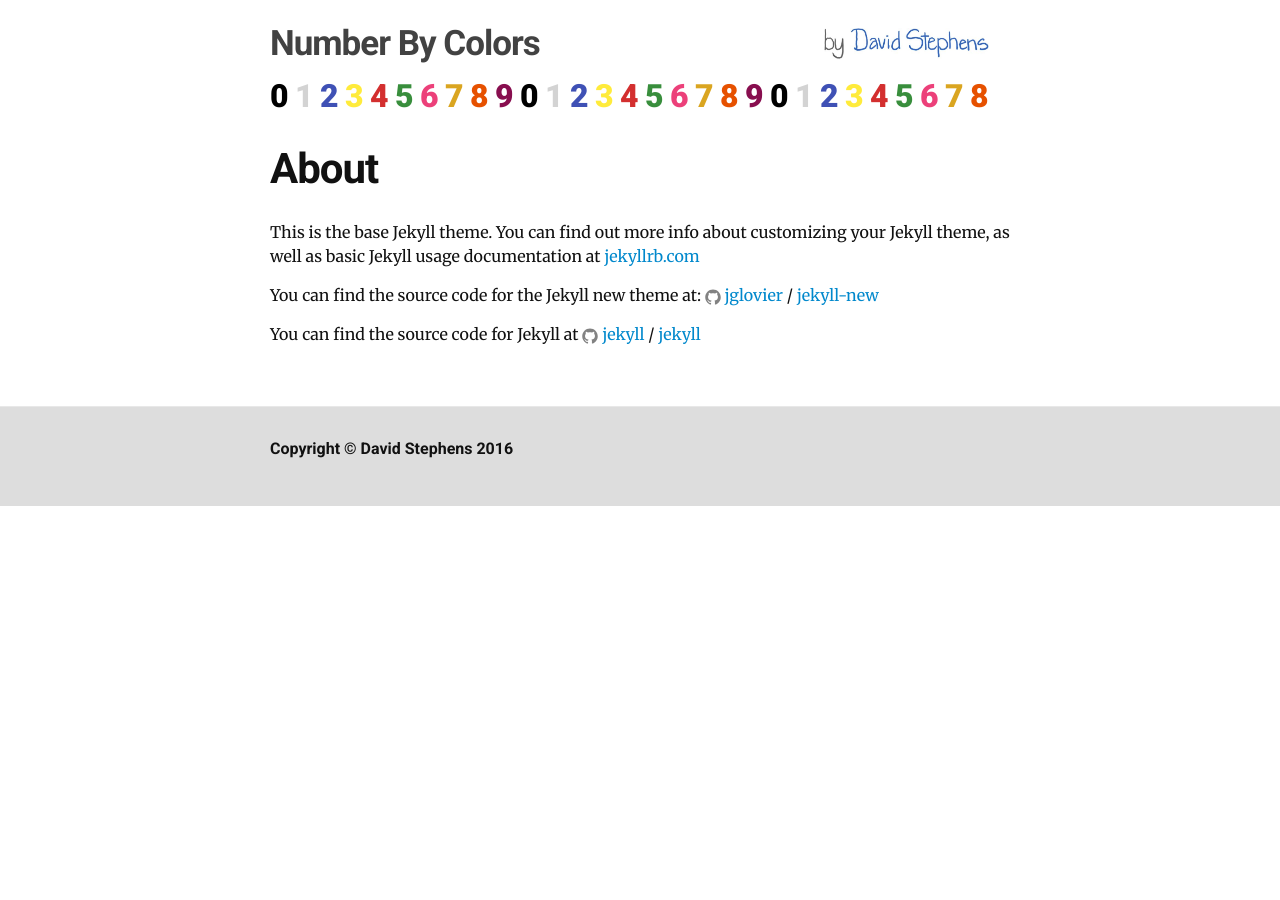
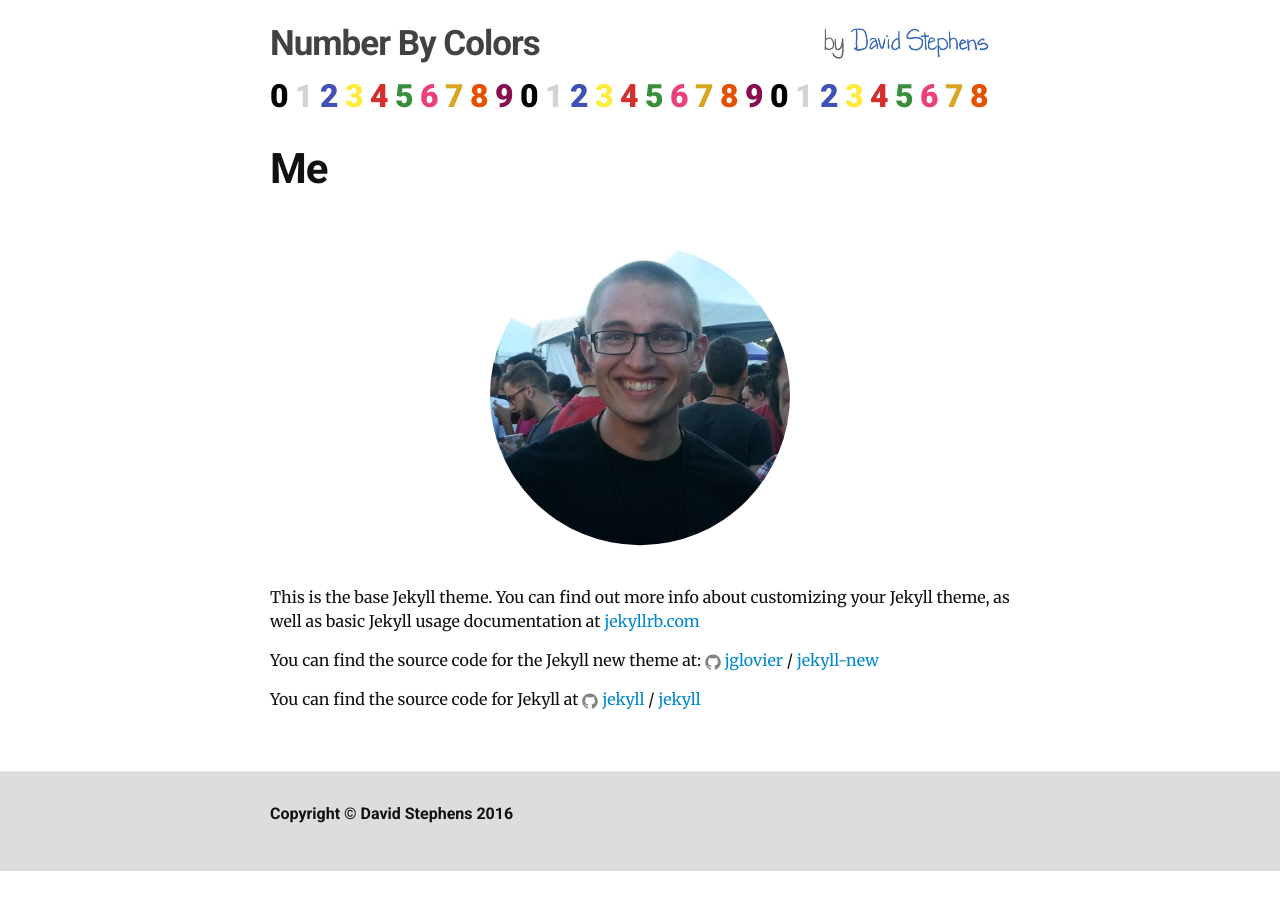
Before and after one commit to NumberByColors/numberbycolors.github.io, a Jekyll site: the page built from about.md, in a window 1280 px wide. Built offline with Jekyll 4.4.1, drawn with Linux system fonts in a browser that asks for light colours.

Commit message:
Add favicon, and portrait of me to About page

```diff
--- a/_includes/head.html
+++ b/_includes/head.html
@@ -1,4 +1,4 @@
-<head>
+<head profile="http://www.w3.org/2005/10/profile">
   <meta charset="utf-8">
   <meta http-equiv="X-UA-Compatible" content="IE=edge">
   <meta name="viewport" content="width=device-width, initial-scale=1">
@@ -10,4 +10,5 @@
   <link rel="canonical" href="{{ page.url | replace:'index.html','' | prepend: site.baseurl | prepend: site.url }}">
   <link rel="alternate" type="application/rss+xml" title="{{ site.title }}" href="{{ "/feed.xml" | prepend: site.baseurl | prepend: site.url }}">
   <link href='https://fonts.googleapis.com/css?family=Roboto:700,900|Merriweather:400,400italic' rel='stylesheet' type='text/css'>
+  <link rel="icon" type="image/png" href="/images/favicon.png">
 </head>
--- a/_layouts/default.html
+++ b/_layouts/default.html
@@ -1,5 +1,5 @@
 <!DOCTYPE html>
-<html>
+<html lang="en-US">
 
   {% include head.html %}
 
--- a/_sass/_layout.scss
+++ b/_sass/_layout.scss
@@ -18,6 +18,17 @@
     vertical-align: middle;
     margin-top: 12px;
     padding-right: 21px;
+}
+
+img.portrait-photo {
+    $image-width: 350px;
+    max-width: $image-width;
+    -webkit-clip-path: circle(150px at center);
+    clip-path: circle(150px at center);
+
+    display: block;
+    margin-left: auto;
+    margin-right: auto;
 }
 
 .number-color-strip {
--- a/about.md
+++ b/about.md
@@ -1,8 +1,9 @@
 ---
 layout: page
-title: About
+title: Me
 permalink: /about/
 ---
+<img class="portrait-photo" src="/images/me.jpg" alt="David Stephens">
 
 This is the base Jekyll theme. You can find out more info about customizing your Jekyll theme, as well as basic Jekyll usage documentation at [jekyllrb.com](http://jekyllrb.com/)
 
```
Also changed, not shown: images/favicon.PNG (added), images/me.jpg (added).
